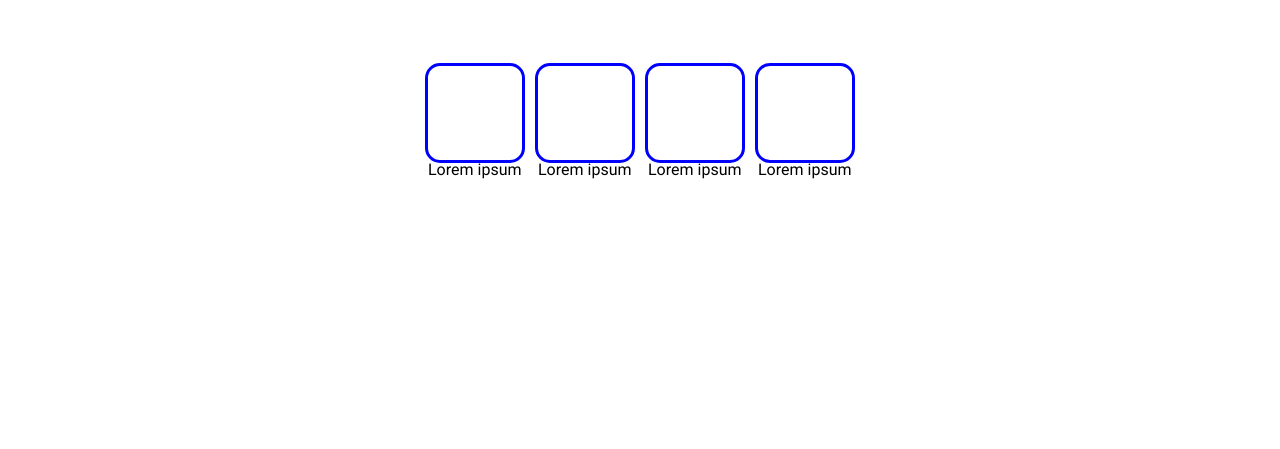
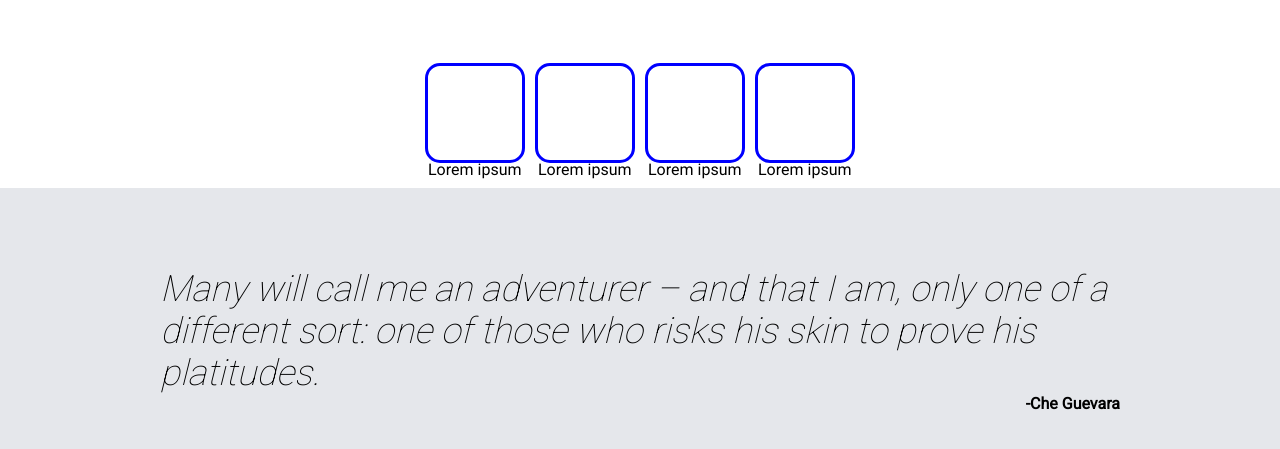
Before and after one commit to IdoKimhi/landing-page-project, a plain HTML site: page index.html in a window 1280 px wide. Shown: the part 746-1195 px from the top of the page. Before the commit the page ends 934 px from the top, so only its background shows below. Drawn offline with Linux system fonts and the light colour scheme.

Commit message:
Added quote section
TODO:
fix general font weight and styles
make sections height uniform

```diff
--- a/index.html
+++ b/index.html
@@ -47,5 +47,12 @@
         </div>
     </div>
 </div>
+<div class="third-section">
+    <div class="quote-container">
+        Many will call me an adventurer – and that I am, only one of a different sort:
+        one of those who risks his skin to prove his platitudes.
+    </div>
+    <div class="quote-author"> -Che Guevara</div>
+</div>
 </body>
 </html>
--- a/styles.css
+++ b/styles.css
@@ -109,3 +109,19 @@
 .gallery-text {
     margin-top: 100%;
 }
+
+.third-section {
+    background-color: var(--darkgrey);
+    padding: 5rem 10rem 7rem;
+}
+
+.quote-container {
+    font-weight: 300;
+    font-size: 36px;
+    font-style: italic;
+}
+
+.quote-author {
+    text-align: end;
+    font-weight: bold;
+}
```
